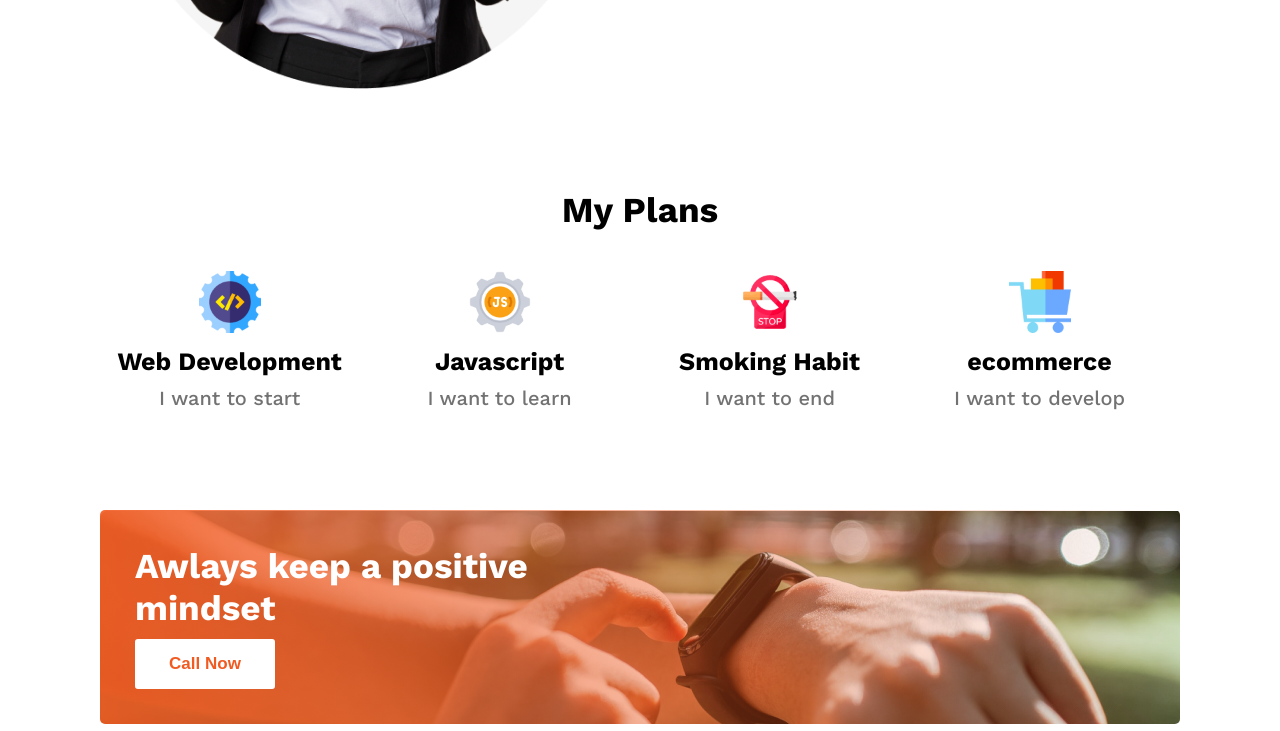
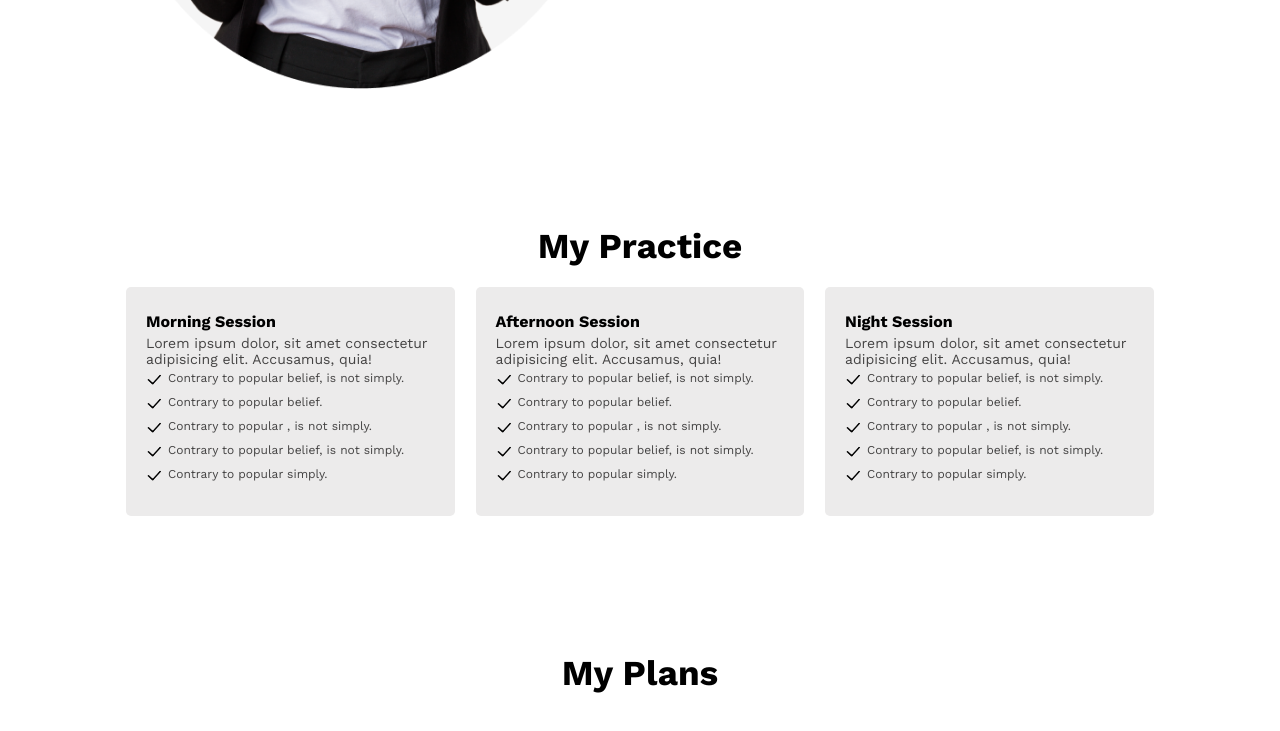
Before and after one commit to pm-rahman/first_assignment, a plain HTML site: page index.html in a window 1280 px wide. Shown: the part 1120-1851 px from the top of the page. Drawn offline with nearby package versions, Linux system fonts and the light colour scheme.

Commit message:
my section

```diff
--- a/index.html
+++ b/index.html
@@ -44,6 +44,87 @@
                     <li><img src="./images/icons/check.png" alt=""></li>
                     <li>Contrary to popular simply.</li>
                 </ul>
+            </div>
+        </section>
+        <!-- practice_section css -->
+        <section class="margin">
+            <div class="practice_section">
+                <h2 class="section_tittle">My Practice</h2>
+                <!-- <p class="section_description">There are many variations of passages of Lorem Ipsum available, but the majority have suffered alteration in some<br>form, by injected humour, or randomised words</p> -->
+                <div class="practice_sessions">
+                    <div class="practice_session">
+                        <h4>Morning Session</h4>
+                        <p class="section_description">Lorem ipsum dolor, sit amet consectetur adipisicing elit. Accusamus, quia!</p>
+                        <ul>
+                            <li><img src="./images/icons/check.png" alt=""></li>
+                            <li>Contrary to popular belief, is not simply.</li>
+                        </ul>
+                        <ul>
+                            <li><img src="./images/icons/check.png" alt=""></li>
+                            <li>Contrary to popular belief.</li>
+                        </ul>
+                        <ul>
+                            <li><img src="./images/icons/check.png" alt=""></li>
+                            <li>Contrary to popular , is not simply.</li>
+                        </ul>
+                        <ul>
+                            <li><img src="./images/icons/check.png" alt=""></li>
+                            <li>Contrary to popular belief, is not simply.</li>
+                        </ul>
+                        <ul>
+                            <li><img src="./images/icons/check.png" alt=""></li>
+                            <li>Contrary to popular simply.</li>
+                        </ul>
+                    </div>
+                    <div class="practice_session">
+                        <h4>Afternoon Session</h4>
+                        <p class="section_description">Lorem ipsum dolor, sit amet consectetur adipisicing elit. Accusamus, quia!</p>
+                        <ul>
+                            <li><img src="./images/icons/check.png" alt=""></li>
+                            <li>Contrary to popular belief, is not simply.</li>
+                        </ul>
+                        <ul>
+                            <li><img src="./images/icons/check.png" alt=""></li>
+                            <li>Contrary to popular belief.</li>
+                        </ul>
+                        <ul>
+                            <li><img src="./images/icons/check.png" alt=""></li>
+                            <li>Contrary to popular , is not simply.</li>
+                        </ul>
+                        <ul>
+                            <li><img src="./images/icons/check.png" alt=""></li>
+                            <li>Contrary to popular belief, is not simply.</li>
+                        </ul>
+                        <ul>
+                            <li><img src="./images/icons/check.png" alt=""></li>
+                            <li>Contrary to popular simply.</li>
+                        </ul>
+                    </div>
+                    <div class="practice_session">
+                        <h4>Night Session</h4>
+                        <p class="section_description">Lorem ipsum dolor, sit amet consectetur adipisicing elit. Accusamus, quia!</p>
+                        <ul>
+                            <li><img src="./images/icons/check.png" alt=""></li>
+                            <li>Contrary to popular belief, is not simply.</li>
+                        </ul>
+                        <ul>
+                            <li><img src="./images/icons/check.png" alt=""></li>
+                            <li>Contrary to popular belief.</li>
+                        </ul>
+                        <ul>
+                            <li><img src="./images/icons/check.png" alt=""></li>
+                            <li>Contrary to popular , is not simply.</li>
+                        </ul>
+                        <ul>
+                            <li><img src="./images/icons/check.png" alt=""></li>
+                            <li>Contrary to popular belief, is not simply.</li>
+                        </ul>
+                        <ul>
+                            <li><img src="./images/icons/check.png" alt=""></li>
+                            <li>Contrary to popular simply.</li>
+                        </ul>
+                    </div>
+                </div>
             </div>
         </section>
         <!--my plan section start -->
--- a/style.css
+++ b/style.css
@@ -32,7 +32,25 @@ body {
     background-color: white;
     border: none;
 }
+ul {
+    list-style: none;
+    display: flex;
+    margin: 0;
+    padding: 0;
+    font-weight: 400;
+    font-size: 12px;
+    color: #444343;
+}
 
+ul li {
+    margin-bottom: 4px;
+}
+
+ul li img {
+    height: 17px;
+    width: 17px;
+    margin-right: 5px;
+}
 /* header css start */
 header {
     background-image: url(./images/banner/banner2.png);
@@ -82,26 +100,31 @@ img {
     width: 48%;
 }
 
-.previous_year ul {
-    list-style: none;
+/* practice_section css */
+.practice_section {
+    text-align: center;
+    /* background: rgb(236, 235, 235); */
+    padding: 36px 26px;
+    border-radius: 5px;
+}
+.practice_sessions{
     display: flex;
-    margin: 0;
-    padding: 0;
-    font-weight: 400;
-    font-size: 12px;
-    color: #444343;
+    gap: 2%;
+    margin-top: 20px;
 }
-
-.previous_year ul li {
+.practice_session{
+    width: 31%;
+    padding: 25px 20px;
+    background: rgb(236, 235, 235);
+    text-align: left;
+    border-radius: 5px;
+}
+.practice_session h4{
     margin-bottom: 4px;
 }
-
-.previous_year ul li img {
-    height: 17px;
-    width: 17px;
-    margin-right: 5px;
+.practice_session p{
+    margin-bottom: 4px;
 }
-
 /* my_plan_items css */
 .my_plan {
     text-align: center;
@@ -180,6 +203,9 @@ footer{
     height: 38px;
     width: 38px;
 }
+.footer_from h4{
+    margin-bottom: 8px;
+}
 .footer_input {
     width: 100%;
     height: 48px;
```
